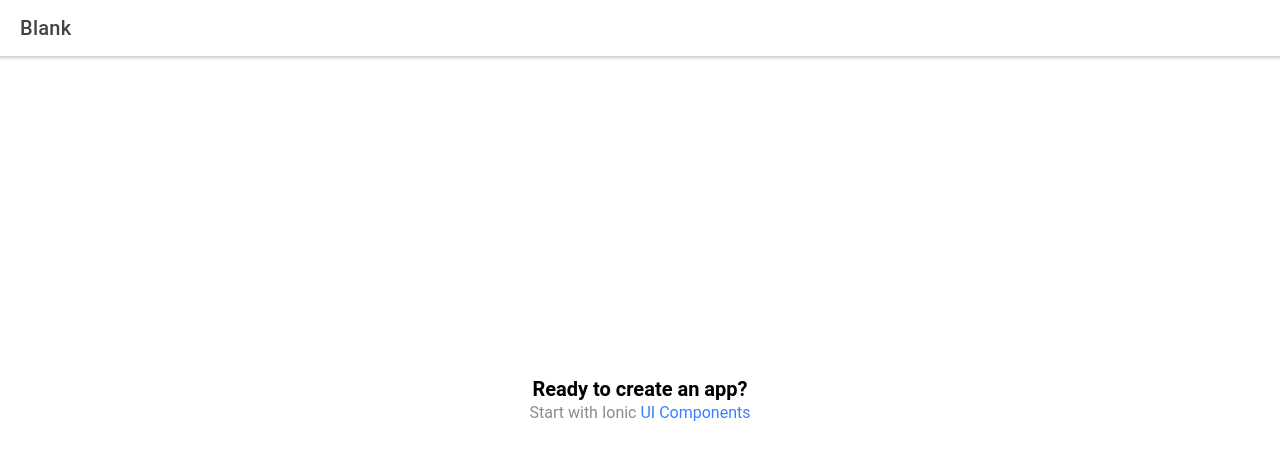
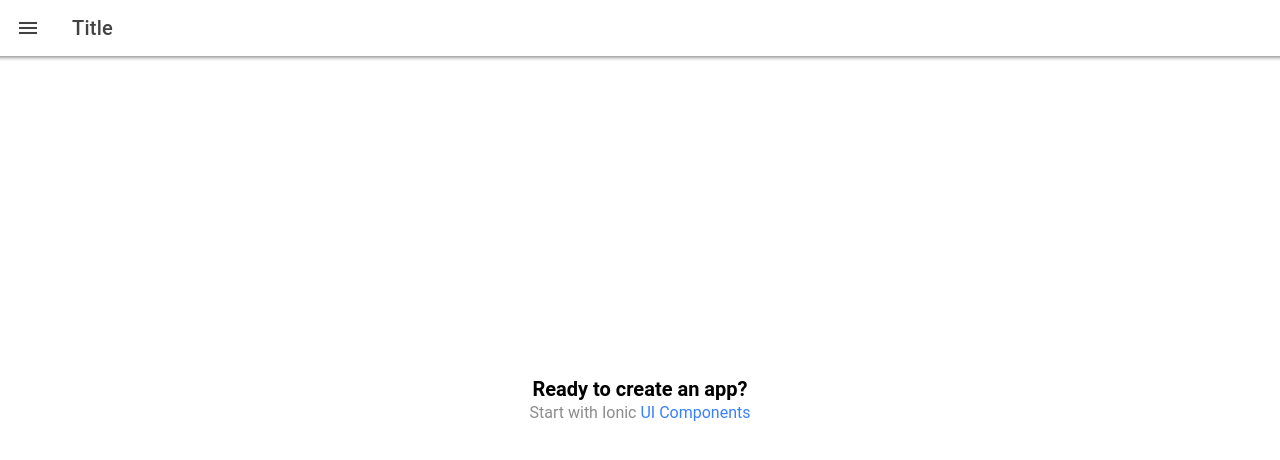
Before and after one commit to Jefferson227/uncle-john-pizzas-app, a React (Create React App) app: page /home in a window 1280 px wide. Shown: the top 460 px of the page. Built offline with nearby package versions, Linux system fonts and the light colour scheme.

Commit message:
Implement a side menu example

```diff
--- a/src/index.tsx
+++ b/src/index.tsx
@@ -3,10 +3,39 @@ import ReactDOM from 'react-dom';
 import App from './App';
 import * as serviceWorkerRegistration from './serviceWorkerRegistration';
 import reportWebVitals from './reportWebVitals';
+import { IonMenu, IonHeader, IonToolbar, IonTitle, IonContent, IonList, IonItem, IonPage, IonMenuButton, IonButtons, IonButton } from '@ionic/react';
 
 ReactDOM.render(
   <React.StrictMode>
     <App />
+
+    <IonMenu side="start" menuId="first" contentId="main-content">
+      <IonHeader>
+        <IonToolbar color="primary">
+          <IonTitle>Start Menu</IonTitle>
+        </IonToolbar>
+      </IonHeader>
+      <IonContent>
+        <IonList>
+          <IonItem>Menu Item</IonItem>
+          <IonItem>Menu Item</IonItem>
+          <IonItem>Menu Item</IonItem>
+          <IonItem>Menu Item</IonItem>
+          <IonItem>Menu Item</IonItem>
+        </IonList>
+      </IonContent>
+    </IonMenu>
+
+    <IonPage id="main-content">
+      <IonHeader>
+        <IonToolbar>
+          <IonButtons slot="start">
+            <IonMenuButton></IonMenuButton>
+          </IonButtons>
+          <IonTitle>Title</IonTitle>
+        </IonToolbar>
+      </IonHeader>
+    </IonPage>
   </React.StrictMode>,
   document.getElementById('root')
 );
```
